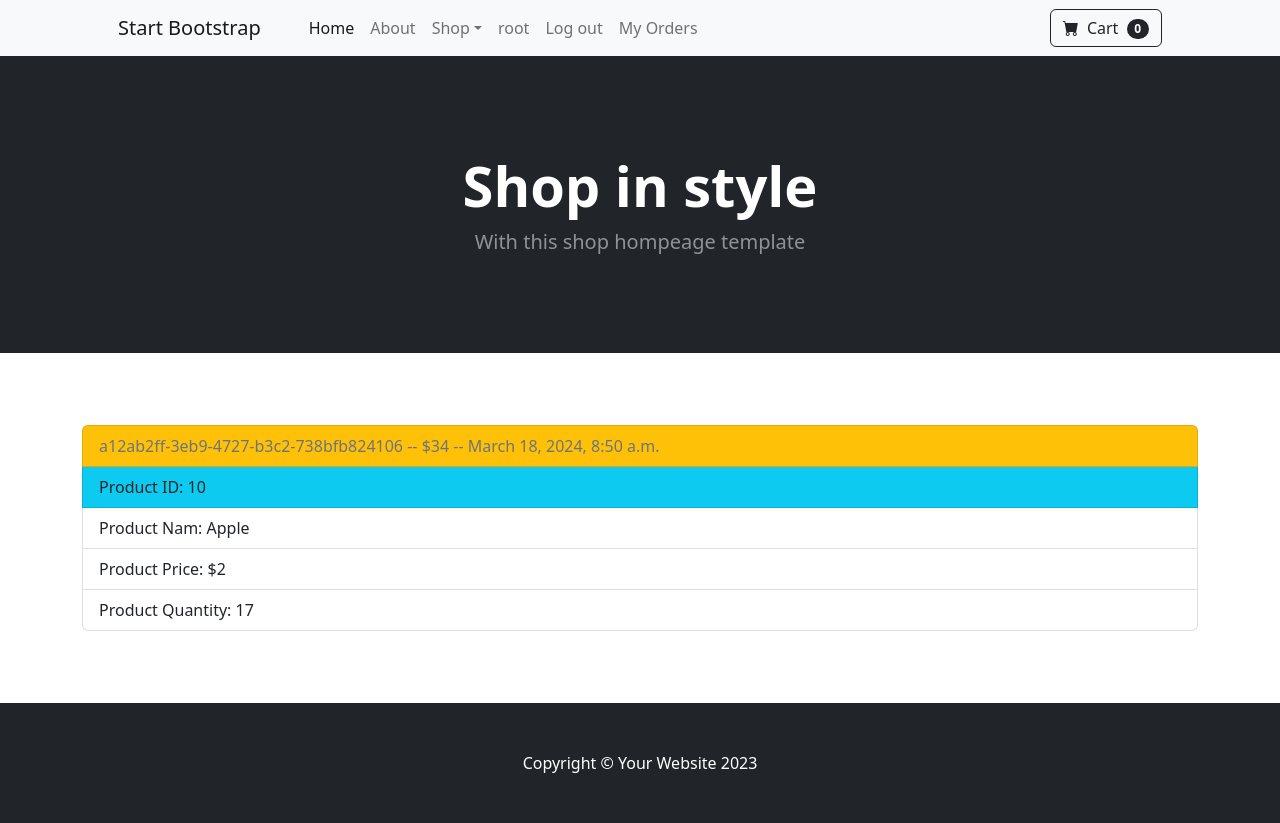
After one commit to tmzoola/online_shop_fn7, a Django app: page /get_orders/ in a window 1280 px wide. The commit adds this page. Run offline with Django 5.2, Linux system fonts and the light colour scheme; a user stored in the database is signed in; data comes from the database, SQL or seed files in the repository; both versions use the stored data as it was after the commit; some libraries are stand-ins or nearby versions.

Commit message:
project completed for fn7 group

```diff
--- a/product/models.py
+++ b/product/models.py
@@ -1,7 +1,6 @@
 from django.db import models
-from users.models import User,BaseModel
+from users.models import BaseModel
 from django.core.validators import FileExtensionValidator
-from users.models import User
 
 
 class Category(BaseModel):
@@ -14,19 +13,18 @@ class Category(BaseModel):
         verbose_name = 'Kategoriya'
         verbose_name_plural = 'Kategoriyalar'
 
+
 class Product(BaseModel):
     name = models.CharField(max_length=200)
     user = models.ForeignKey('users.User', on_delete=models.CASCADE, related_name='products')
     price = models.IntegerField(default=0)
     category = models.ForeignKey(Category, on_delete=models.CASCADE, related_name='products')
     description = models.TextField(default='', null=True, blank=True)
-    image = models.ImageField(upload_to='product_images/',null=True,validators=[FileExtensionValidator(allowed_extensions=['jpeg','png','jpg'])])
-
-
+    image = models.ImageField(upload_to='product_images/', null=True,
+                              validators=[FileExtensionValidator(allowed_extensions=['jpeg', 'png', 'jpg'])])
 
     def __str__(self):
         return self.name
-
 
     class Meta:
         verbose_name = 'Mahsulot'
@@ -34,25 +32,24 @@ class Product(BaseModel):
 
 
 class Order(BaseModel):
-    order_id= models.CharField(unique=True, max_length=50)
+    order_id = models.CharField(unique=True, max_length=50)
     order_date = models.DateField(auto_now_add=True)
     total_price = models.IntegerField()
-    user = models.ForeignKey('users.User', on_delete=models.CASCADE)
+    user = models.ForeignKey('users.User', on_delete=models.CASCADE, related_name='orders')
 
     def __str__(self):
         return self.order_id
 
+
 class OrderItem(BaseModel):
-    order = models.ForeignKey(Order, on_delete=models.CASCADE)
+    order = models.ForeignKey(Order, on_delete=models.CASCADE, related_name="items")
     product_id = models.CharField(max_length=10)
     name = models.CharField(max_length=100)
     price = models.IntegerField()
     quantity = models.PositiveIntegerField()
 
-
     def __str__(self):
         return f"{self.name} -- Quantity {self.quantity}"
-
 
     @property
     def total_price(self):
--- /dev/null
+++ b/product/templates/product/orders.html
@@ -0,0 +1,29 @@
+{% extends 'base.html' %}
+
+{% block content %}
+<br>
+<br>
+<br>
+
+<div class="container">
+
+  {% for order in orders %}
+<ul class="list-group">
+  <li class="list-group-item disabled bg-warning" aria-disabled="true">{{order.order_id}} -- ${{order.total_price}} -- {{order.created_at}}</li>
+  {% for item in order.items.all %}
+
+    <li class="list-group-item bg-info">Product ID: {{ item.id }}</li>
+    <li class="list-group-item">Product Nam: {{item.name}}</li>
+    <li class="list-group-item">Product Price: ${{item.price}}</li>
+    <li class="list-group-item">Product Quantity: {{item.quantity}}</li>
+  {% endfor %}
+
+</ul>
+{% endfor %}
+</div>
+
+<br>
+<br>
+<br>
+
+{% endblock %}
--- a/product/urls.py
+++ b/product/urls.py
@@ -14,4 +14,5 @@ urlpatterns = [
     path('cart_delete/',views.cart_delete, name='cart_delete'),
     path('cart_update/',views.cart_update, name='cart_update'),
     path('order_view/',views.OrderView.as_view(), name='order'),
+    path('get_orders/',views.GetOrdersView.as_view(), name='get_orders'),
 ]
--- a/product/views.py
+++ b/product/views.py
@@ -1,5 +1,6 @@
 import uuid
 
+from django.contrib.auth.mixins import LoginRequiredMixin
 from django.shortcuts import render, get_object_or_404, redirect
 from django.views.generic import ListView,DetailView
 from .models import Product,Category,Order,OrderItem
@@ -134,3 +135,17 @@ class OrderView(View):
         cart.clear_cart()
 
         return redirect('product:index')
+
+
+class GetOrdersView(LoginRequiredMixin,View):
+
+    def get(self, request):
+        user = request.user
+
+        orders = user.orders.all()
+
+        data = {
+            "orders":orders
+        }
+
+        return render(request, 'product/orders.html', context=data)
--- a/templates/base.html
+++ b/templates/base.html
@@ -45,6 +45,8 @@
                             <li class="nav-item"><a class="nav-link" href="{% url 'login_page' %}">Log in</a></li>
                             <li class="nav-item"><a class="nav-link" href="{% url 'register_page' %}">Register</a></li>
                         {% endif %}
+                        <li class="nav-item"><a class="nav-link" href="{% url 'product:get_orders' %}">My Orders</a></li>
+
                     </ul>
                     <form class="d-flex">
                         <a class="btn btn-outline-dark" type="submit" href="{% url 'product:cart_summary' %}">
```
Also changed, not shown: config/settings.py (+7 -1 lines), product/cart.py (+12 -25 lines), db.sqlite3.
